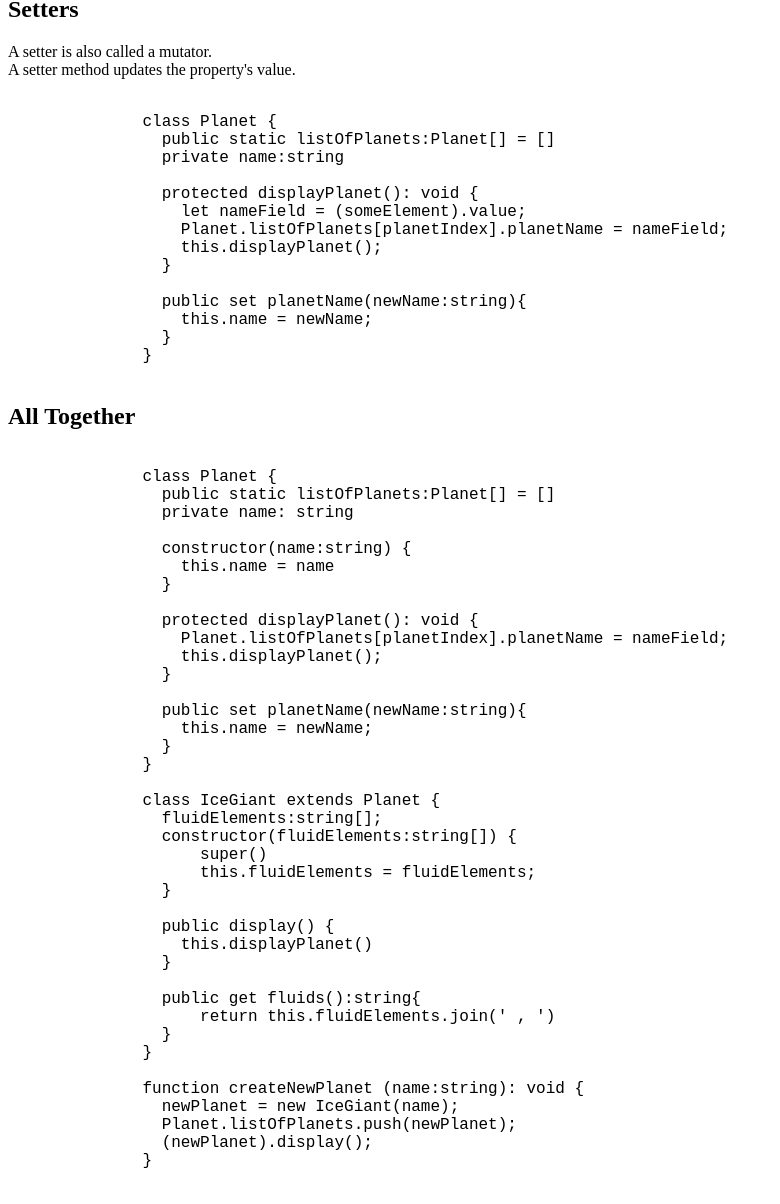
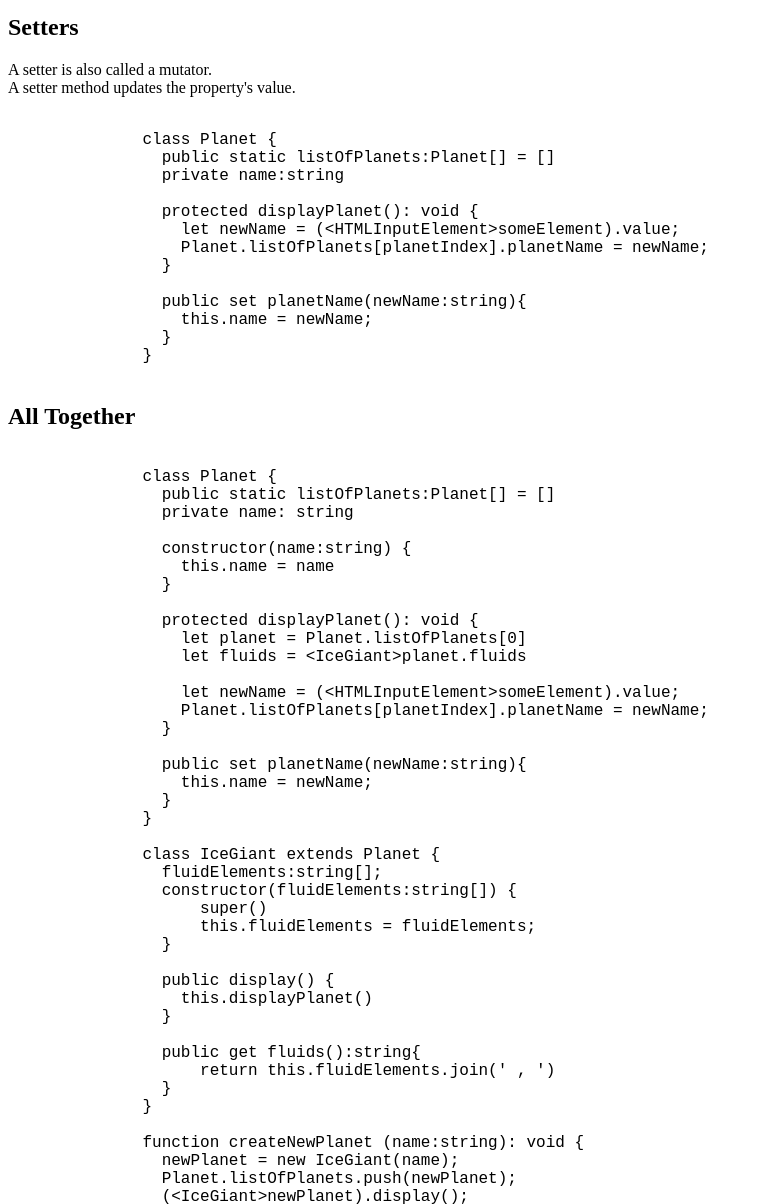
Before and after one commit to tmayphillips/TypeScript-Classes, a plain HTML site: page index.html in a window 1280 px wide. Shown: the part 3016-4220 px from the top of the page, without its empty margins (0-780 px from the left). Drawn offline with Linux system fonts and the light colour scheme.

Commit message:
final touches

```diff
--- a/index.html
+++ b/index.html
@@ -134,7 +134,8 @@
             <pre><code>
               class Planet {
                 protected displayPlanet(): void {
-                  let fluids = <IceGiant>planet).fluids
+                  let planet = Planet.listOfPlanets[0]
+                  let fluids = &lt;IceGiant&gt;planet.fluids
                 }
 
               }
@@ -161,9 +162,8 @@
                 private name:string
 
                 protected displayPlanet(): void {
-                  let nameField = (<HTMLInputElement>someElement).value;
-                  Planet.listOfPlanets[planetIndex].planetName = nameField;
-                  this.displayPlanet();
+                  let newName = (&lt;HTMLInputElement&gt;someElement).value;
+                  Planet.listOfPlanets[planetIndex].planetName = newName;
                 }
 
                 public set planetName(newName:string){
@@ -182,8 +182,11 @@
                 }
 
                 protected displayPlanet(): void {
-                  Planet.listOfPlanets[planetIndex].planetName = nameField;
-                  this.displayPlanet();
+                  let planet = Planet.listOfPlanets[0]
+                  let fluids = &lt;IceGiant&gt;planet.fluids
+
+                  let newName = (&lt;HTMLInputElement&gt;someElement).value;
+                  Planet.listOfPlanets[planetIndex].planetName = newName;
                 }
 
                 public set planetName(newName:string){
@@ -210,7 +213,7 @@
               function createNewPlanet (name:string): void {
                 newPlanet = new IceGiant(name);
                 Planet.listOfPlanets.push(newPlanet);
-                (<IceGiant>newPlanet).display();
+                (&lt;IceGiant&gt;newPlanet).display();
               }
             </code></pre>
             <h2>Chaining</h2>
```
